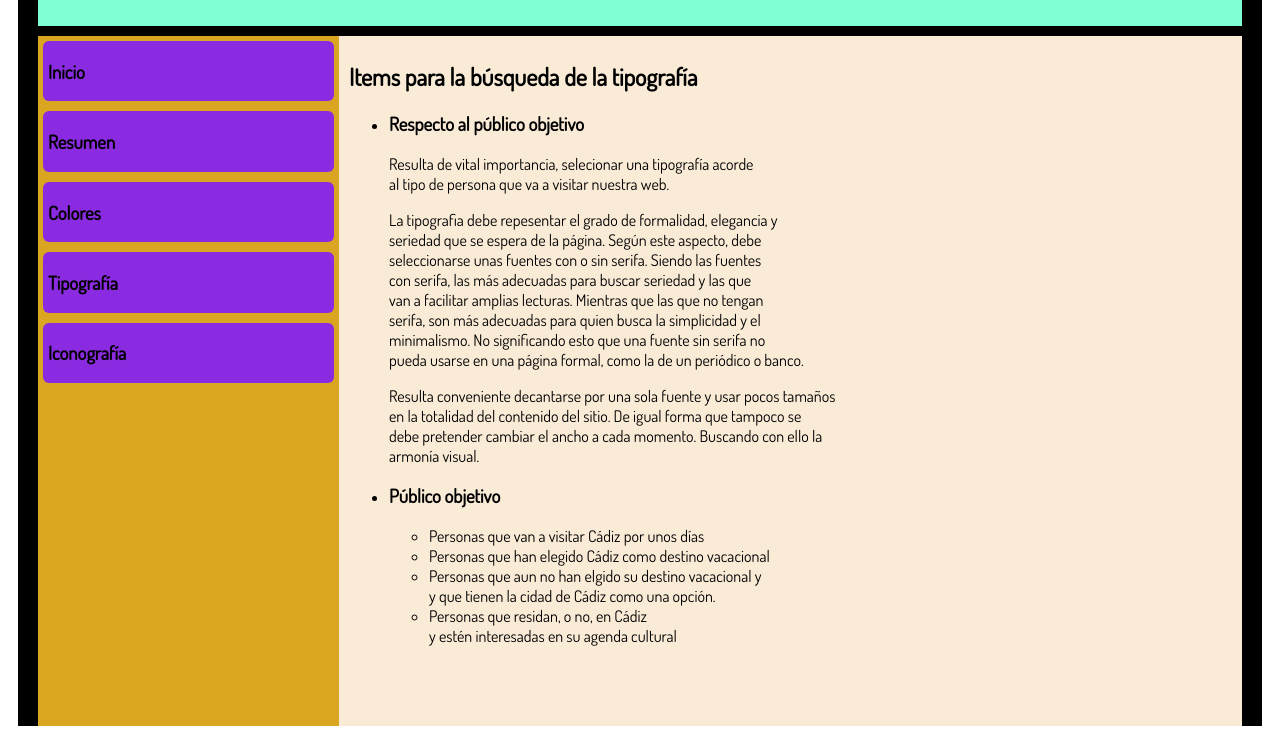
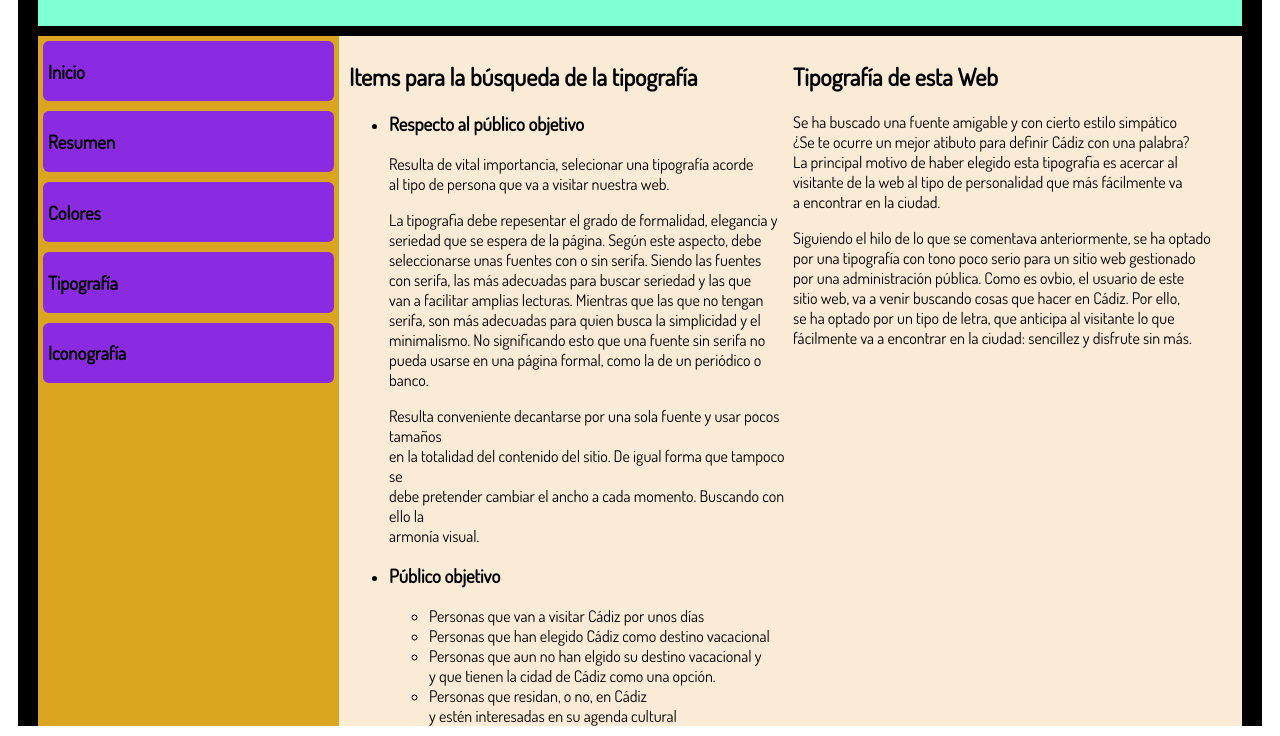
Before and after one commit to dgutper960/Dis_Interfaces, a plain HTML site: page Proyectos/GuiaEstilosX/tipografia.html in a window 1280 px wide. Shown: the part 104-840 px from the top of the page. Drawn offline with Linux system fonts and the light colour scheme.

Commit message:
tipografía

```diff
--- a/Proyectos/GuiaEstilosX/styles.css
+++ b/Proyectos/GuiaEstilosX/styles.css
@@ -90,3 +90,21 @@ a{
     border-left: 2px;
     border-top: 2px;
 }
+
+table{
+    align-items: center;
+    width: 100%;
+    border: 1px solid black;
+    border-collapse: collapse;
+    background-color: aqua;
+}
+
+td{
+    text-align: center;
+    background-color: cadetblue;
+}
+
+.fuentes{
+    display: flex;
+    justify-content: space-around;
+}
--- a/Proyectos/GuiaEstilosX/tipografia.html
+++ b/Proyectos/GuiaEstilosX/tipografia.html
@@ -40,7 +40,8 @@
                     </a>
                 </div>
             </div>
-            <div class="zonaContenido">
+            <div class="zonaContenido fuentes">
+                <div class="first-div">
                     <h2>Items para la búsqueda de la tipografía</h2>
                     <ul>
                         <li>
@@ -94,6 +95,35 @@
                             </ul>
                         </li>
                     </ul>
+                </div>
+                <div class="second-div">
+                    <h2>Tipografía de esta Web</h2>
+                    <p>
+                        Se ha buscado una fuente amigable y con cierto estilo simpático
+                        <br>
+                        ¿Se te ocurre un mejor atibuto para definir Cádiz con una palabra?
+                        <br>
+                        La principal motivo de haber elegido esta tipografia es acercar al
+                        <br>
+                        visitante de la web al tipo de personalidad que más fácilmente va
+                        <br>
+                        a encontrar en la ciudad.
+                    </p>
+                    <p>
+                        Siguiendo el hilo de lo que se comentava anteriormente, se ha optado
+                        <br>
+                        por una tipografía con tono poco serio para un sitio web gestionado
+                        <br>
+                        por una administración pública. Como es ovbio, el usuario de este
+                        <br>
+                        sitio web, va a venir buscando cosas que hacer en Cádiz. Por ello,
+                        <br>
+                        se ha optado por un tipo de letra, que anticipa al visitante lo que
+                        <br>
+                        fácilmente va a encontrar en la ciudad: sencillez y disfrute sin más.
+                    </p>
+
+                </div>
             </div>
 
         </div>
```
Also changed, not shown: Proyectos/GuiaEstilosX/colores.html (+1 -1 lines).
